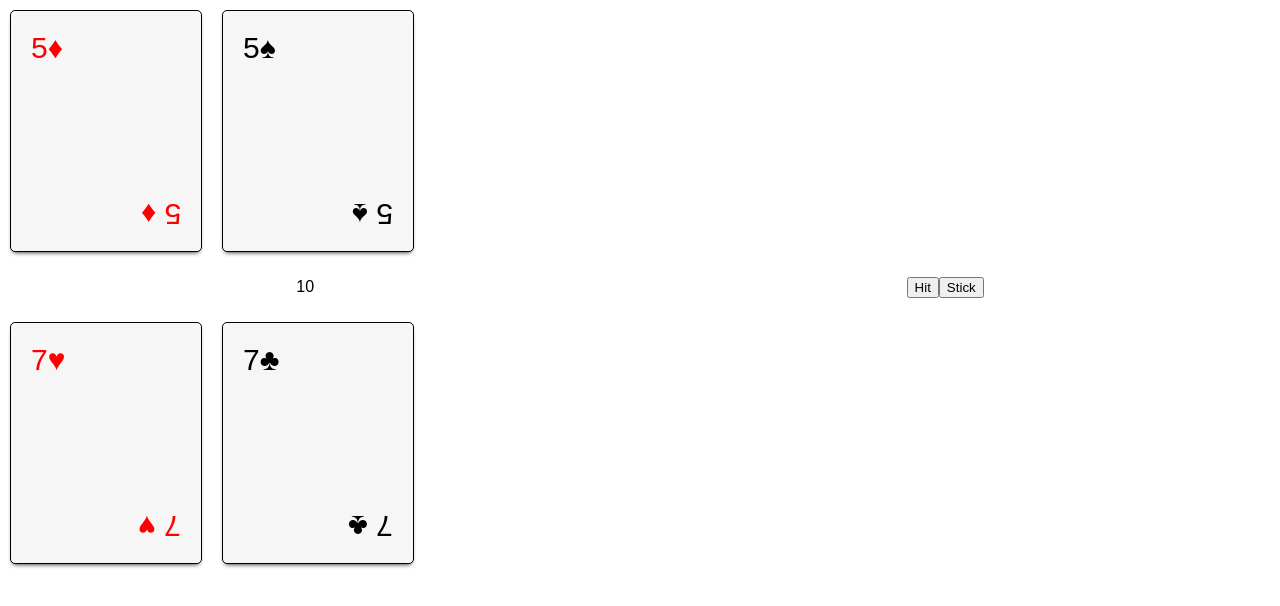
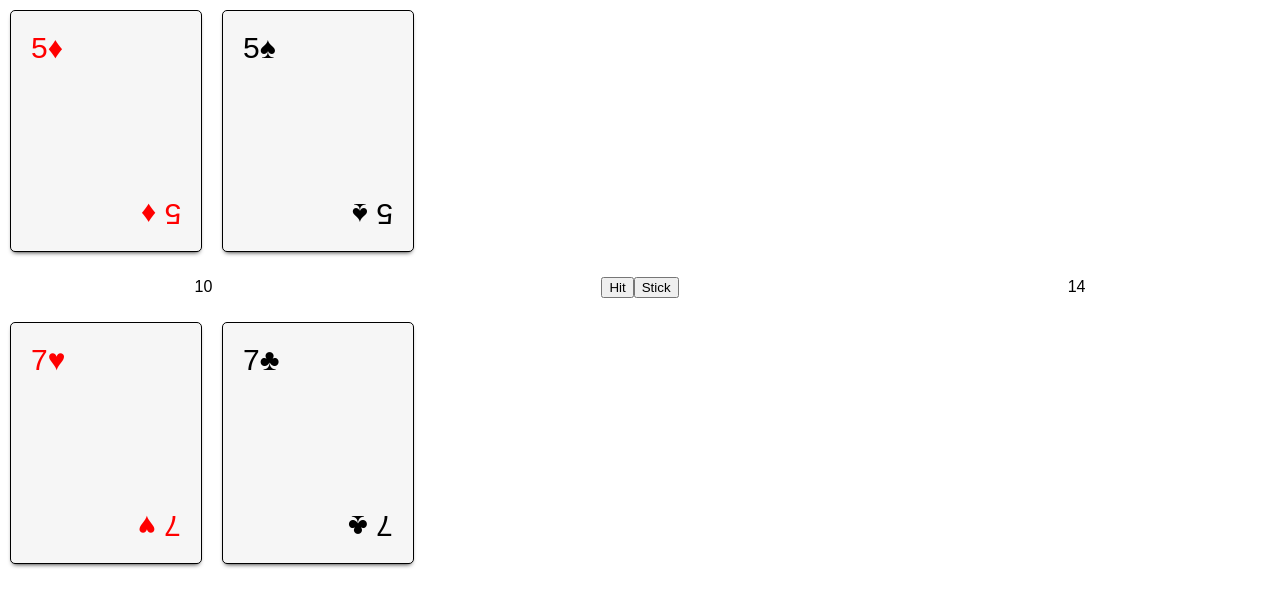
Before and after one commit to palmieriang/React_Blackjack, a React (Create React App) app: page / in a window 1280 px wide. Shown: the top 606 px of the page. Built offline with nearby package versions, Linux system fonts and the light colour scheme.

Commit message:
score dealer

```diff
--- a/src/App.js
+++ b/src/App.js
@@ -110,6 +110,9 @@ class App extends Component {
             <button onClick={this.deal}>Hit</button>
             <button onClick={this.stick}>Stick</button>
           </div>
+          <div>
+            <p>{this.calculateScore(dealerCards)}</p>
+          </div>
         </div>
 
         <div className="player">
```
